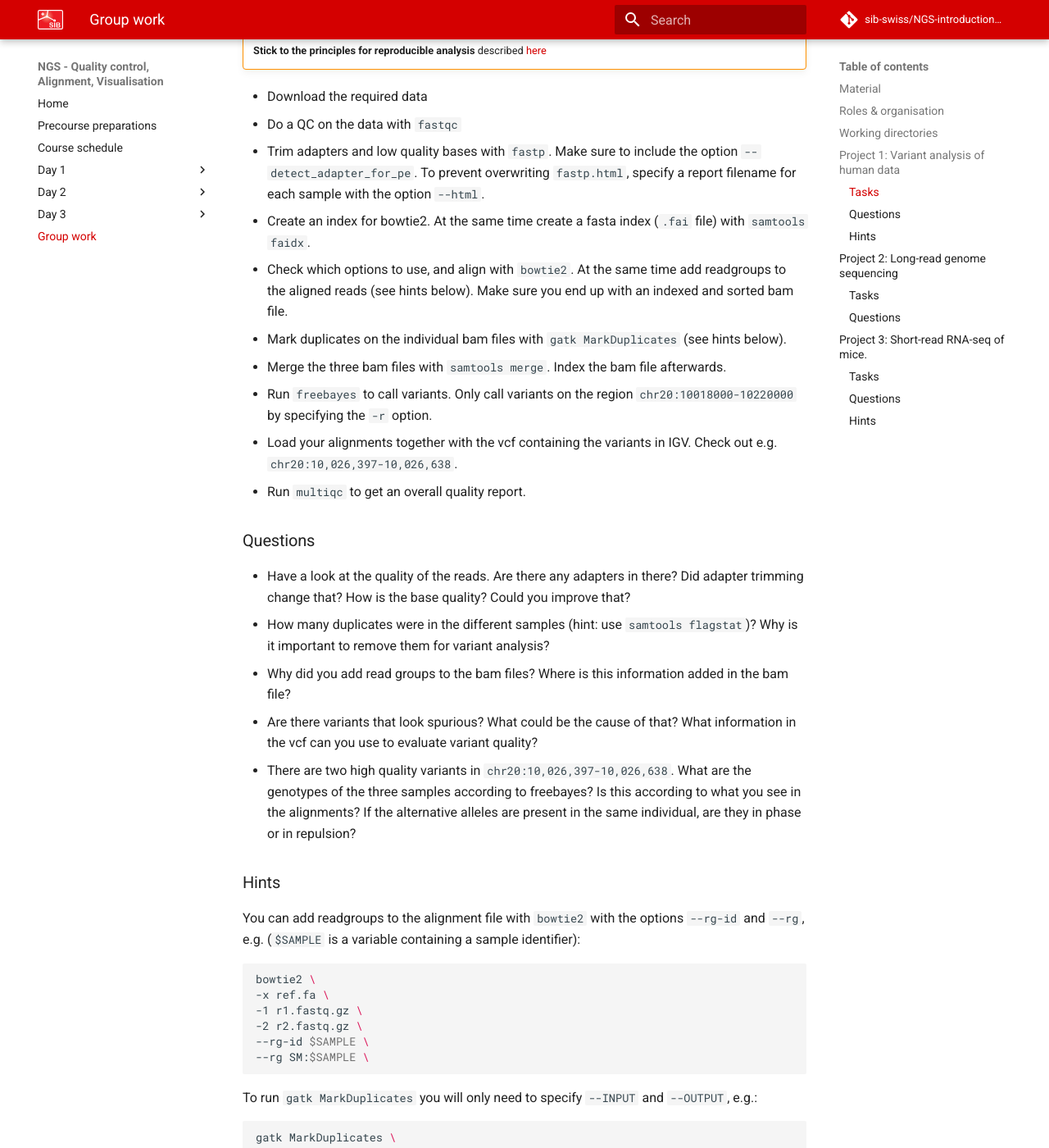
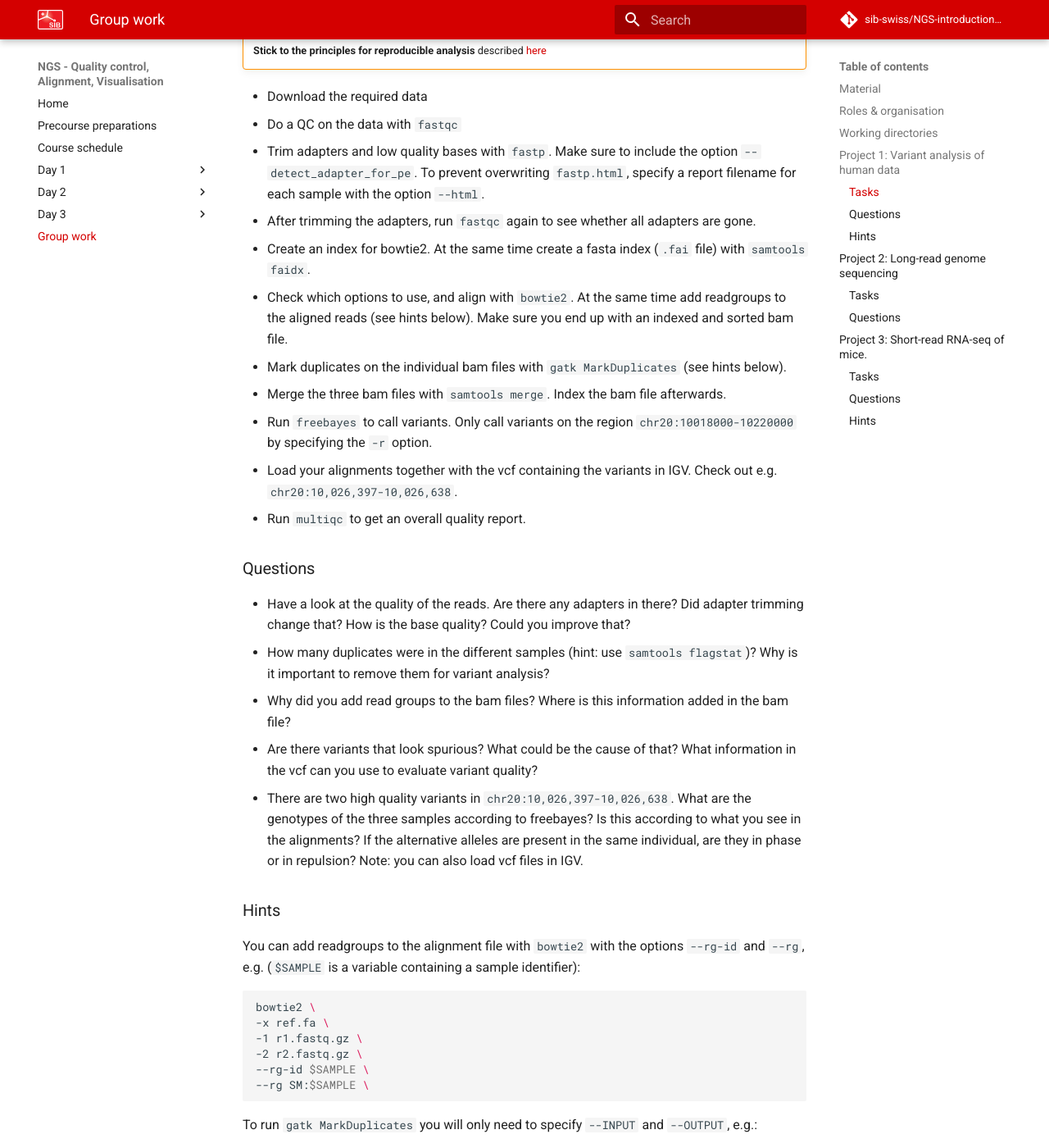
Before and after one commit to sib-swiss/NGS-introduction-training, an MkDocs documentation site: the page built from docs/group_work.md, in a window 1280 px wide and 1400 px high, scrolled down 1893 px. Shown: the whole window at 82% size. Built offline with MkDocs 1.6.1 and Material for MkDocs 9.7.7, drawn with Linux system fonts in a browser that asks for light colours; comment, search, counter and statistics services are not loaded; the version menu is left out; some of the changed text lies outside the part shown.

Commit message:
improvements after eval group work

```diff
--- a/docs/group_work.md
+++ b/docs/group_work.md
@@ -57,6 +57,7 @@ rm project1.tar.gz
 * Download the required data
 * Do a QC on the data with `fastqc`
 * Trim adapters and low quality bases with `fastp`. Make sure to include the option `--detect_adapter_for_pe`. To prevent overwriting `fastp.html`, specify a report filename for each sample with the option `--html`.
+* After trimming the adapters, run `fastqc` again to see whether all adapters are gone.
 * Create an index for bowtie2. At the same time create a fasta index (`.fai` file) with `samtools faidx`.
 * Check which options to use, and align with `bowtie2`. At the same time add readgroups to the aligned reads (see hints below). Make sure you end up with an indexed and sorted bam file.
 * Mark duplicates on the individual bam files with `gatk MarkDuplicates` (see hints below).
@@ -71,7 +72,7 @@ rm project1.tar.gz
 * How many duplicates were in the different samples (hint: use `samtools flagstat`)? Why is it important to remove them for variant analysis?
 * Why did you add read groups to the bam files? Where is this information added in the bam file?
 * Are there variants that look spurious? What could be the cause of that? What information in the vcf can you use to evaluate variant quality?
-* There are two high quality variants in `chr20:10,026,397-10,026,638`. What are the genotypes of the three samples according to freebayes? Is this according to what you see in the alignments? If the alternative alleles are present in the same individual, are they in phase or in repulsion?
+* There are two high quality variants in `chr20:10,026,397-10,026,638`. What are the genotypes of the three samples according to freebayes? Is this according to what you see in the alignments? If the alternative alleles are present in the same individual, are they in phase or in repulsion? Note: you can also load vcf files in IGV.
 
 ### Hints
 
@@ -194,10 +195,11 @@ rm project3.tar.gz
 * Download the tar file, and find out what's in the data folder
 * Do a QC on the fastq files with `fastqc`
 * Trim adapters and low quality bases with `fastp`
+* After trimming the adapters, run `fastqc` again to see whether all adapters are gone.
 * Check which options to use, and align with `hisat2`
 * Evaluate the alignment quality (e.g. alignment rates, mapping quality)
 * Have a look at the alignments in IGV, e.g. check out `Sparcl1`. For this, you can use the built-in genome (*Mouse (mm10)*). Do you see any evidence for differential splicing?
-* Run `featureCounts` on both alignments. Have a look at the option `-Q`, and make sure you specify `-g Name`. For further suggestions, see the hints below.
+* Run `featureCounts` on both alignments. Have a look at the option `-Q`. For further suggestions, see the hints below.
 * Compare the count matrices in `R` (find a script to get started [here](https://github.com/sib-swiss/NGS-introduction-training/blob/main/scripts/project3/07_run_DESeq2.R); Rstudio server is running on the same machine. Approach it with your credentials and username `rstudio`)
 
 ### Questions
@@ -207,7 +209,8 @@ rm project3.tar.gz
 * Did trimming improve the QC results? What could be the cause of the warnings/errors in the `fastqc` reports?
 * What are the alignment rates?
 * How are spliced alignments stored in the SAM file?
-* Can you find any genes that seem to be differentially expressed? (To investigate this you'll need to run [featureCounts](http://subread.sourceforge.net/featureCounts.html)).
+* Are there any differences between the treatments in the percentage of assigned alignments by `featureCounts`? What is the cause of this?
+* Can you find any genes that seem to be differentially expressed?
 * What is the effect of setting the option `-Q` in `featureCounts`?
 
 ### Hints
```
Also changed, not shown: other parts of docs/group_work.md (+0 -1 lines), 4 other files.
